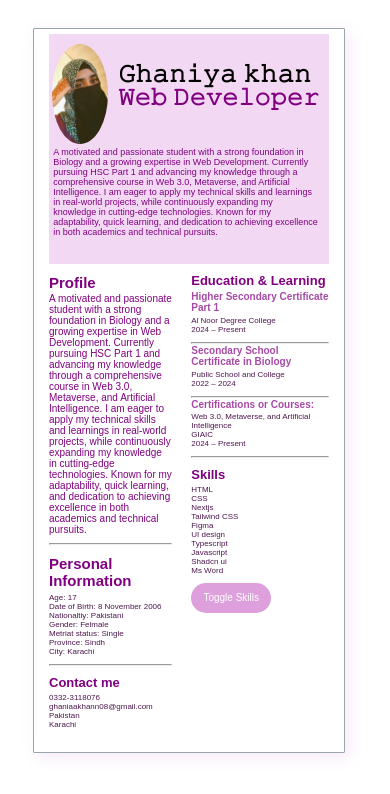
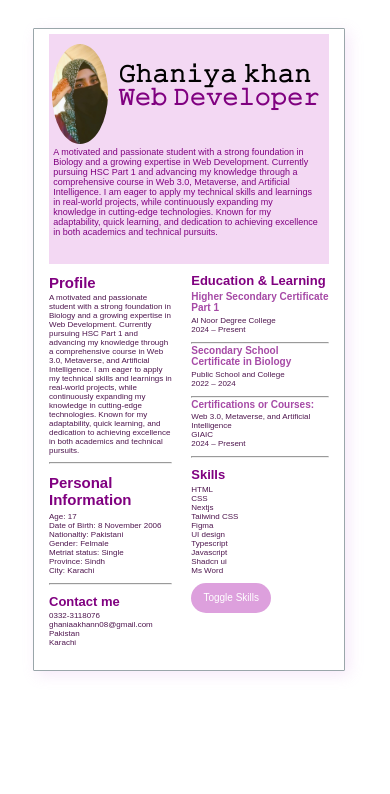
Before and after one commit to Ghaniya08/hacktacon1, a plain HTML site: page index.html in a window 390 px wide. Drawn offline with Linux system fonts and the light colour scheme.

Commit message:
Update final.css

```diff
--- a/final.css
+++ b/final.css
@@ -224,11 +224,10 @@ button{
     font-size: 15px;
 }
 .others .Profile h2{
-    font-size: 10px;
+    font-size: 8px;
     margin-left: 0;
     margin-top: -8px;
     max-width: 170px;
-    color: purple;
 }
 .others .personalinfo h1{
     font-size: 15px;
```
